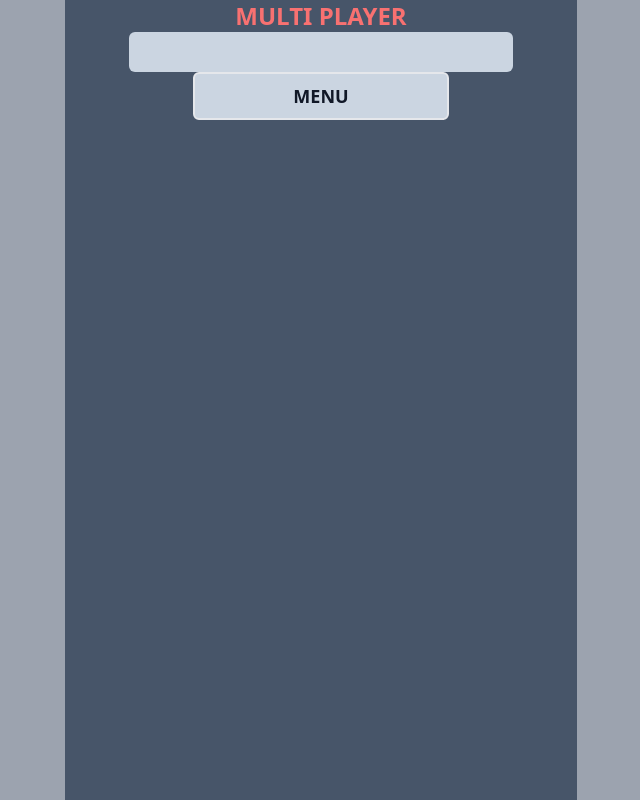
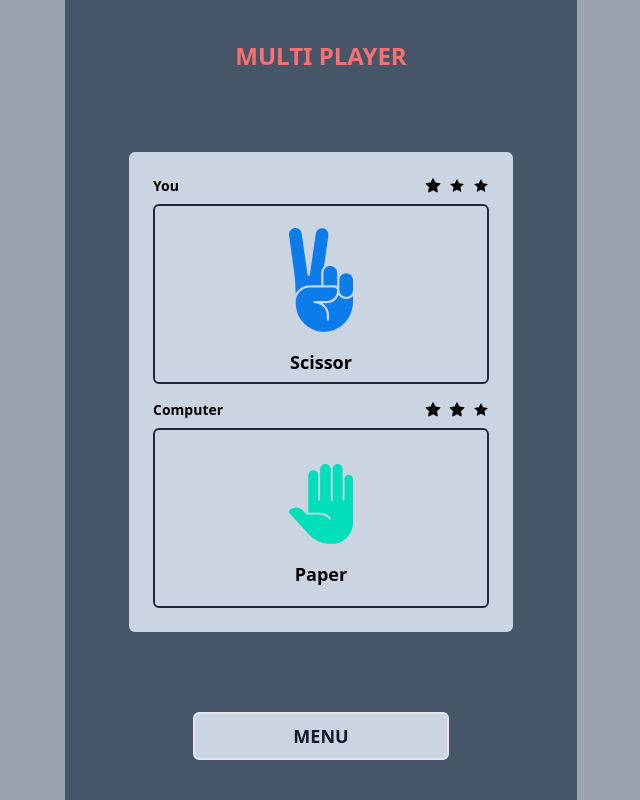
Before and after one commit to MSeptianJ/hompimpah-object-detection, a React (Vite) app: page /multi in a window 1280 px wide. Shown: the whole page, without its empty margins (319-959 px from the left). Built offline with nearby package versions, Linux system fonts and the light colour scheme.

Commit message:
Add Styles to Multi Page

```diff
--- /dev/null
+++ b/src/routes/multi/components/MultiContent.jsx
@@ -0,0 +1,42 @@
+import PropTypes from 'prop-types';
+import Scores from '../../../components/Scores';
+import Choices from '../../../components/Choices';
+
+const MultiContent = ({ P1Score, P1Choise, P2Score, P2Choise }) => {
+	return (
+		<>
+			<div className=" mx-auto mb-4">
+				<div className=" mb-2 flex w-full items-center justify-between">
+					<p className=" text-sm font-bold">You</p>
+					<div className=" flex items-center gap-2">
+						<Scores score={P1Score} />
+					</div>
+				</div>
+				<div className=" mx-auto flex min-h-[180px] w-full flex-col items-center justify-center rounded-md border-2 border-slate-800">
+					<Choices choice={P1Choise} />
+				</div>
+			</div>
+
+			<div className=" mx-auto">
+				<div className=" mb-2 flex w-full items-center justify-between">
+					<p className=" text-sm font-bold">Computer</p>
+					<div className=" flex items-center gap-2">
+						<Scores score={P2Score} />
+					</div>
+				</div>
+				<div className=" mx-auto flex min-h-[180px] w-full flex-col items-center justify-center rounded-md border-2 border-slate-800">
+					<Choices choice={P2Choise} />
+				</div>
+			</div>
+		</>
+	);
+};
+
+MultiContent.propTypes = {
+	P1Choise: PropTypes.number,
+	P1Score: PropTypes.number,
+	P2Choise: PropTypes.number,
+	P2Score: PropTypes.number,
+};
+
+export default MultiContent;
--- a/src/routes/multi/index.jsx
+++ b/src/routes/multi/index.jsx
@@ -1,13 +1,26 @@
 import BtnMenu from '../../components/BtnMenu';
 import TitlePage from '../../components/TitlePage';
+import MultiContent from './components/MultiContent';
 
 const Multi = () => {
+	const P1Choise = 2;
+	const P2Choise = 1;
+	const P1Score = 1;
+	const P2Score = 2;
+
 	return (
-		<div className="m-auto flex min-h-screen w-full flex-col text-center">
+		<div className="m-auto flex max-h-screen min-h-screen w-full flex-col items-center justify-around text-center">
 			<TitlePage titleText="Multi Player" />
 
 			<div className=" mx-auto w-full">
-				<div className=" m-auto w-3/4 rounded-md bg-slate-300 p-5"></div>
+				<div className=" m-auto max-h-[30rem] w-3/4 gap-4 rounded-md bg-slate-300 p-6">
+					<MultiContent
+						P1Choise={P1Choise}
+						P1Score={P1Score}
+						P2Choise={P2Choise}
+						P2Score={P2Score}
+					/>
+				</div>
 			</div>
 
 			<BtnMenu />
```
